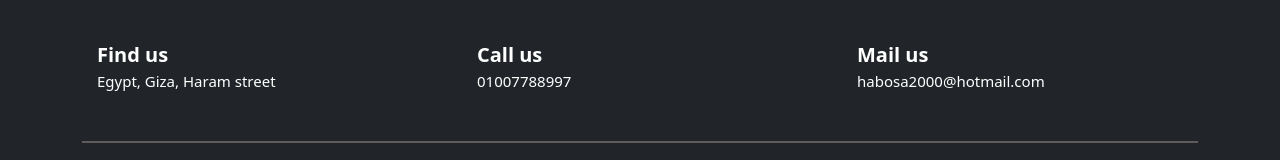
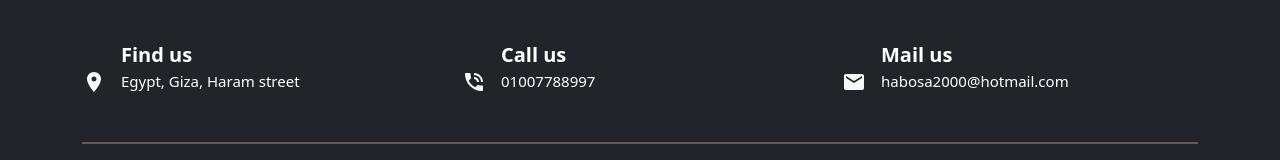
Before and after one commit to OmarHesham11/aqar-FE, a React (Vite) app: page /construction in a window 1280 px wide. Shown: the part 1001-1161 px from the top of the page. Built offline with nearby package versions, Linux system fonts and the light colour scheme.

Commit message:
before axios

```diff
--- a/src/Components/Footer.jsx
+++ b/src/Components/Footer.jsx
@@ -5,6 +5,9 @@ import FacebookIcon from '@mui/icons-material/Facebook';
 import TwitterIcon from '@mui/icons-material/Twitter';
 import InstagramIcon from '@mui/icons-material/Instagram';
 import YouTubeIcon from '@mui/icons-material/YouTube';
+import PhoneInTalkIcon from '@mui/icons-material/PhoneInTalk';
+import EmailIcon from '@mui/icons-material/Email';
+import LocationOnIcon from '@mui/icons-material/LocationOn';
 function Footer() {
   return (
     <>
@@ -14,7 +17,7 @@ function Footer() {
           <div className="row">
             <div className="col-xl-4 col-md-4 mb-30">
               <div className="single-cta">
-                <i className="fas fa-map-marker-alt"></i>
+                <LocationOnIcon className="fas fa-map-marker-alt" />
                 <div className="cta-text">
                   <h4>Find us</h4>
                   <span>Egypt, Giza, Haram street</span>
@@ -23,7 +26,7 @@ function Footer() {
             </div>
             <div className="col-xl-4 col-md-4 mb-30">
               <div className="single-cta">
-                <i className="fas fa-phone"></i>
+                <PhoneInTalkIcon className="fas fa-phone"/>
                 <div className="cta-text">
                   <h4>Call us</h4>
                   <span>01007788997</span>
@@ -32,7 +35,7 @@ function Footer() {
             </div>
             <div className="col-xl-4 col-md-4 mb-30">
               <div className="single-cta">
-                <i className="fas fa-mail-bulk"></i>
+                <EmailIcon className="fas fa-mail-bulk" />
                 <div className="cta-text">
                   <h4>Mail us</h4>
                   <span>habosa2000@hotmail.com</span>
--- a/src/Pages/Construction.jsx
+++ b/src/Pages/Construction.jsx
@@ -4,7 +4,6 @@ import sora from "../assets/imgs/construction.jfif"
 import Slider from 'react-slick';
 import "slick-carousel/slick/slick.css";
 import "slick-carousel/slick/slick-theme.css";
-import { rgbToHex } from '@mui/material';
 
 function Construction() {
 
--- a/src/Pages/OurDevelopments.jsx
+++ b/src/Pages/OurDevelopments.jsx
@@ -58,7 +58,7 @@ function OurDevelopments() {
 
               <div className="Area mt-4">
                 <InputLabel id="slider-label" >Area</InputLabel>
-                <SliderArea labelId="slider-label" defaultValue={700} min={70} max={500} aria-label="Default" valueLabelDisplay="auto" />
+                <SliderArea labelId="slider-label" defaultValue={700} min={70} max={500} aria-label="Default" valueLabelFormat={(val) => `${val} m²`} valueLabelDisplay="auto" />
               </div>
 
 
@@ -97,7 +97,7 @@ function OurDevelopments() {
 
               <div className="Price mt-4">
                 <InputLabel id="slider-label" >Price</InputLabel>
-                <SliderArea labelId="slider-label" defaultValue={700} min={2000000} max={20000000} aria-label="Default" valueLabelDisplay="auto" />
+                <SliderArea labelId="slider-label" defaultValue={700} min={2000000} max={20000000} aria-label="Default" valueLabelFormat={(val) => `${val} EGP`} valueLabelDisplay="auto" />
               </div>
 
               {/* <button className='btn btn-outline-primary p-2'>Outlined</button> */}
```
